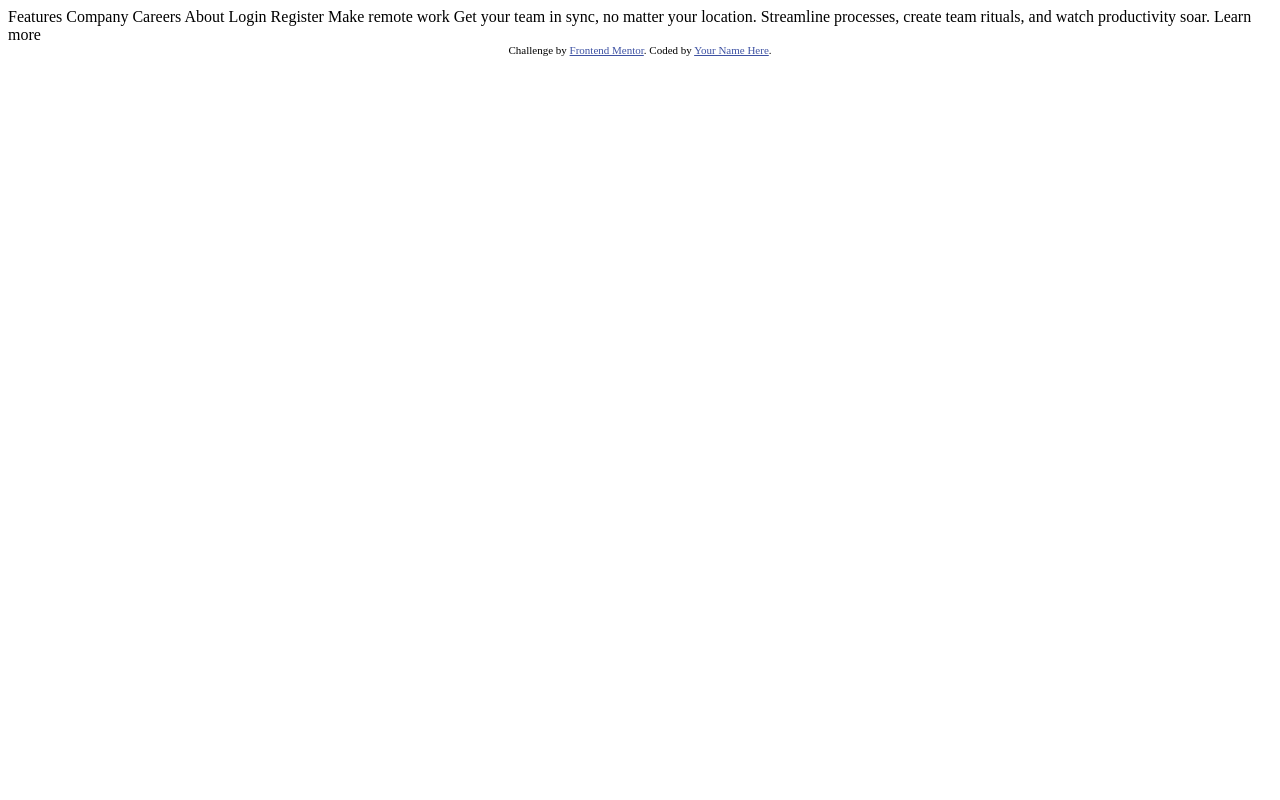
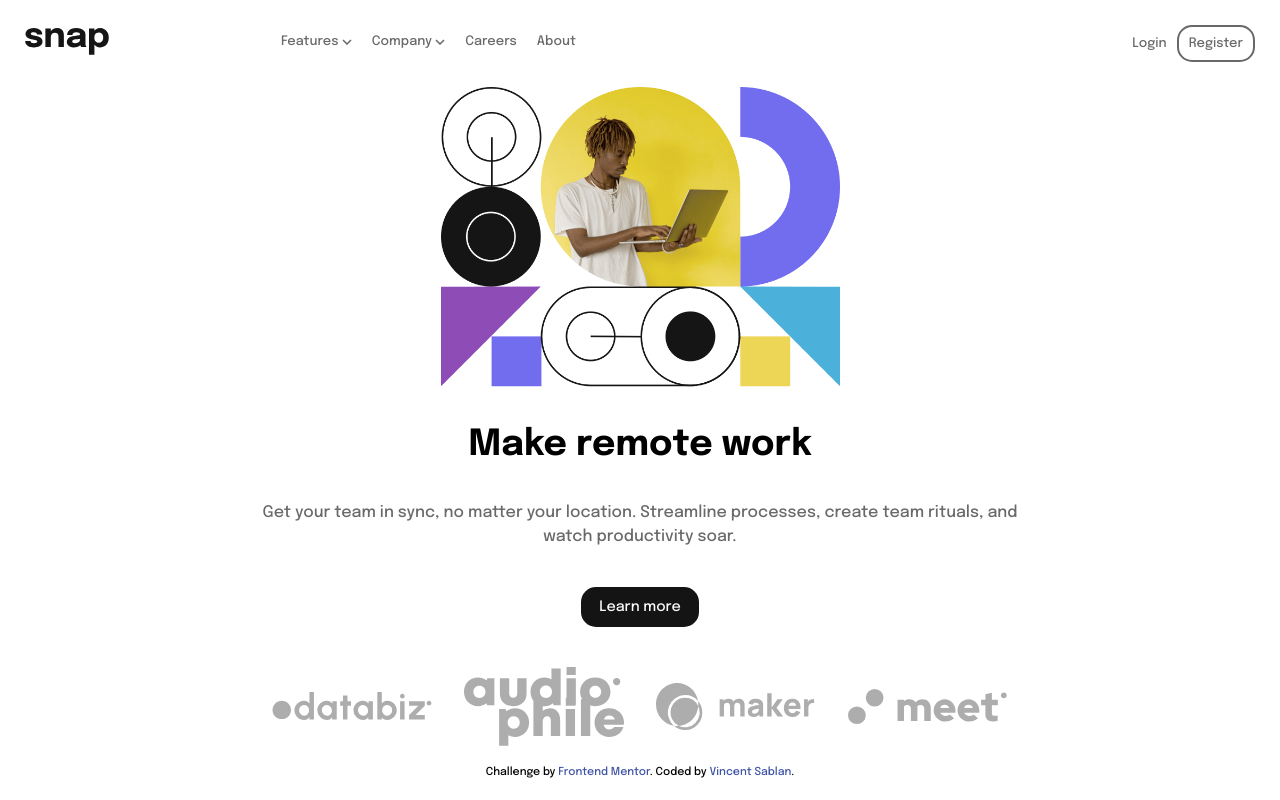
Before and after one commit to Vsablan0103/intro-section-with-dropdown-navigation-main, a plain HTML site: page index.html in a window 1280 px wide. Drawn offline with Linux system fonts and the light colour scheme.

Commit message:
created navigation for mobile and overall main content

```diff
--- a/index.html
+++ b/index.html
@@ -1,39 +1,112 @@
 <!DOCTYPE html>
 <html lang="en">
+
   <head>
     <meta charset="UTF-8">
-  <meta name="viewport" content="width=device-width, initial-scale=1.0"> <!-- displays site properly based on user's device -->
+    <meta name="viewport" content="width=device-width, initial-scale=1.0">
+    <!-- displays site properly based on user's device -->
 
     <link rel="icon" type="image/png" sizes="32x32" href="./images/favicon-32x32.png">
+    <link rel="stylesheet" href="styles.css">
 
     <title>Frontend Mentor | Intro section with dropdown navigation</title>
 
     <!-- Feel free to remove these styles or customise in your own stylesheet 👍 -->
     <style>
-    .attribution { font-size: 11px; text-align: center; }
-    .attribution a { color: hsl(228, 45%, 44%); }
+      .attribution {
+        font-size: 11px;
+        text-align: center;
+      }
+
+      .attribution a {
+        color: hsl(228, 45%, 44%);
+      }
     </style>
   </head>
+
   <body>
+    <header>
+      <div class="logo">
+        <img src="images/logo.svg" alt="company logo">
+      </div>
 
-  Features
-  Company
-  Careers
-  About
+      <div class="nav-container">
+        <nav class="nav">
+          <ul class="nav-link">
+            <li class="nav-linkitem">
+              <button id="features" data-toggle="#feature-list" href="">Features <img
+                  src="images/icon-arrow-down.svg"></button>
+              <ul id="feature-list" class="dropdown-list">
+                <li class="nav-linkitem"><a href=""><span><img src="images/icon-todo.svg" alt=""></span>Todo
+                    List</a></li>
+                <li class="nav-linkitem"><a href=""><span><img src="images/icon-calendar.svg" alt=""></span>Calendar</a>
+                </li>
+                <li class="nav-linkitem"><a href=""><span><img src="images/icon-reminders.svg"
+                        alt=""></span>Reminders</a></li>
+                <li class="nav-linkitem"><a href=""><span><img src="images/icon-planning.svg" alt=""></span>Planning</a>
+                </li>
+              </ul>
+            </li>
+            <li class="nav-linkitem">
+              <button id="company" data-toggle="#company-list" href="">Company <img
+                  src="images/icon-arrow-down.svg"></button>
+              <ul id="company-list" class="dropdown-list">
+                <li class="nav-linkitem"><a href="">History</a></li>
+                <li class="nav-linkitem"><a href="">Our Team</a></li>
+                <li class="nav-linkitem"><a href="">Blog</a></li>
+              </ul>
+            </li>
+            <li class="nav-linkitem"><a href="">Careers</a></li>
+            <li class="nav-linkitem"><a href="">About</a></li>
+          </ul>
+        </nav>
 
-  Login
-  Register
+        <div class="header-button">
+          <a href="">Login</a>
+          <a class="ghost-button" href="">Register</a>
+        </div>
 
-  Make remote work
+      </div>
 
-  Get your team in sync, no matter your location. Streamline processes,
-  create team rituals, and watch productivity soar.
+      <div id="menu-button" data-toggle=".nav-container">
+        <img src="images/icon-menu.svg" alt="">
+      </div>
 
-  Learn more
+    </header>
+
+    <main>
+
+      <div class="main-wrapper">
+        <div class="hero-image">
+        </div>
+
+        <div class="hero-caption">
+          <h1>Make remote work</h1>
+          <p>Get your team in sync, no matter your location. Streamline processes,
+            create team rituals, and watch productivity soar.</p>
+
+          <a class="button primary-button" href="">Learn more</a>
+        </div>
+
+        <div class="clients">
+          <img src="images/client-databiz.svg" alt="">
+          <img src="images/client-audiophile.svg" alt="">
+          <img src="images/client-maker.svg" alt="">
+          <img src="images/client-meet.svg" alt="">
+        </div>
+      </div>
+    </main>
+
+
+
+
 
     <div class="attribution">
       Challenge by <a href="https://www.frontendmentor.io?ref=challenge" target="_blank">Frontend Mentor</a>.
-    Coded by <a href="#">Your Name Here</a>.
+      Coded by <a href="#">Vincent Sablan</a>.
     </div>
+
+    <script src="script.js"></script>
   </body>
+
 </html>
--- /dev/null
+++ b/script.js
@@ -0,0 +1,36 @@
+const toggles = document.querySelectorAll('#menu-button,#features,#company,#close-button');
+
+console.log(toggles);
+
+function openDiv() {
+    const div = document.querySelector(this.dataset.toggle);
+
+    div.classList.toggle('opened');
+
+    if (this.dataset.toggle === "#feature-list" || this.dataset.toggle === "#company-list") {
+        const icon = this.firstElementChild;
+        const featurelist = this.nextElementSibling;
+
+        if (featurelist.classList.contains('opened')) {
+            icon.setAttribute('src', 'images/icon-arrow-up.svg');
+        } else {
+            icon.setAttribute('src', 'images/icon-arrow-down.svg');
+        }
+
+    } else if (this.dataset.toggle === ".nav-container") {
+        const icon = this.firstElementChild;
+        const navContainer = this.previousElementSibling;
+
+        if (navContainer.classList.contains('opened')) {
+            icon.setAttribute('src', 'images/icon-close-menu.svg');
+        } else {
+            icon.setAttribute('src', 'images/icon-menu.svg');
+        }
+
+    }
+
+}
+
+toggles.forEach(toggler => {
+    toggler.addEventListener('click', openDiv);
+})
--- /dev/null
+++ b/styles.css
@@ -0,0 +1,236 @@
+@import url('https://fonts.googleapis.com/css2?family=Epilogue:wght@500;700&display=swap');
+
+:root {
+    --almost-white: hsl(0, 0%, 98%);
+    --medium-gray: hsl(0, 0%, 41%);
+    --almost-black: hsl(0, 0%, 8%);
+}
+
+* {
+    box-sizing: border-box;
+    padding: 0;
+    margin: 0;
+    font-family: 'Epilogue', sans-serif;
+}
+
+body {
+    margin: 0;
+    padding: 0;
+    width: 100%;
+    height: 100vh;
+    font-size: 18px;
+}
+
+header {
+    width: 100%;
+    padding: 25px;
+    display: flex;
+    justify-content: space-between;
+}
+
+a {
+    text-decoration: none;
+}
+
+.nav-container {
+    position: fixed;
+    top: 0;
+    right: -100%;
+    height: 100vh;
+    width: 250px;
+    padding: 25px;
+    z-index: 1;
+    background-color: var(--almost-white);
+    opacity: 0;
+    transition: all 0.3s;
+
+}
+
+.nav {
+    margin-top: 50px;
+}
+
+.opened.nav-container {
+    right: 0;
+    opacity: 1;
+}
+
+.nav-linkitem>button {
+    border: none;
+    background-color: transparent;
+    color: var(--medium-gray);
+    font-size: 13px;
+}
+
+.nav-container li {
+    list-style: none;
+
+}
+
+.nav-linkitem,
+.header-button a {
+    padding: 10px;
+    font-size: 13px;
+}
+
+.header-button a.ghost-button {
+    width: 100%;
+    border: 2px solid var(--medium-gray);
+    border-radius: 15px;
+    padding: 20px auto;
+    text-align: center;
+}
+
+
+.nav-container a {
+    color: var(--medium-gray);
+}
+
+.dropdown-list {
+    opacity: 0;
+    height: 0;
+    overflow: hidden;
+    transition: all 0.3s;
+}
+
+
+
+.opened.dropdown-list {
+    opacity: 1;
+    width: auto;
+}
+
+#feature-list.opened {
+    margin-top: 10px;
+    height: 157px;
+}
+
+#company-list.opened {
+    margin-top: 10px;
+    height: 99px;
+}
+
+.nav-linkitem span {
+    margin: 0 5px;
+}
+
+.header-button {
+    display: flex;
+    flex-direction: column;
+    align-items: center;
+
+}
+
+
+#menu-button {
+    z-index: 2;
+    transition: all 0.2s;
+}
+
+.main-wrapper {
+    max-width: 800px;
+    width: 100%;
+    margin: 0 auto;
+}
+
+.hero-image {
+    width: 100%;
+    height: 300px;
+    background-image: url('images/image-hero-mobile.png');
+    background-position: center;
+    background-size: contain;
+    background-repeat: no-repeat;
+}
+
+.hero-caption {
+    text-align: center;
+    height: 200px;
+    margin: 40px 15px;
+    display: flex;
+    flex-direction: column;
+    align-items: center;
+    justify-content: space-between;
+}
+
+.hero-caption>p {
+    font-size: 16px;
+    color: var(--medium-gray);
+    line-height: 1.5em;
+}
+
+.button {
+    border-radius: 15px;
+    padding: 13px 18px;
+    font-size: 0.80em;
+    font-weight: 500;
+}
+
+.primary-button {
+    background-color: var(--almost-black);
+    color: var(--almost-white);
+}
+
+.clients {
+    display: flex;
+    align-items: center;
+    justify-content: space-evenly;
+    margin-bottom: 20px;
+}
+
+.clients>img {
+    width: 20%;
+    height: auto;
+}
+
+@media (min-width: 768px) {
+    #menu-button {
+        display: none;
+    }
+
+    header {
+        justify-content: space-between;
+        align-items: center;
+    }
+
+    .nav-container {
+        position: static;
+        opacity: 1;
+        background-color: transparent;
+        height: auto;
+        width: 80%;
+        display: flex;
+        padding: 0;
+
+        justify-content: space-between;
+
+    }
+
+    .nav {
+        margin: 0;
+    }
+
+    .nav-link {
+        display: flex;
+    }
+
+    .dropdown-list {
+        position: absolute;
+        width: 0;
+        background-color: var(--almost-white);
+        border-radius: 10px;
+
+        box-shadow: 0px 22px 39px 0px rgba(92, 92, 92, 0.75);
+        ;
+    }
+
+    .header-button {
+        /* flex: 2; */
+        flex-direction: row;
+    }
+
+    .header-button a.ghost-button {
+        width: auto;
+    }
+
+
+}
```
Lines whose indentation alone changed are shown as unchanged.
